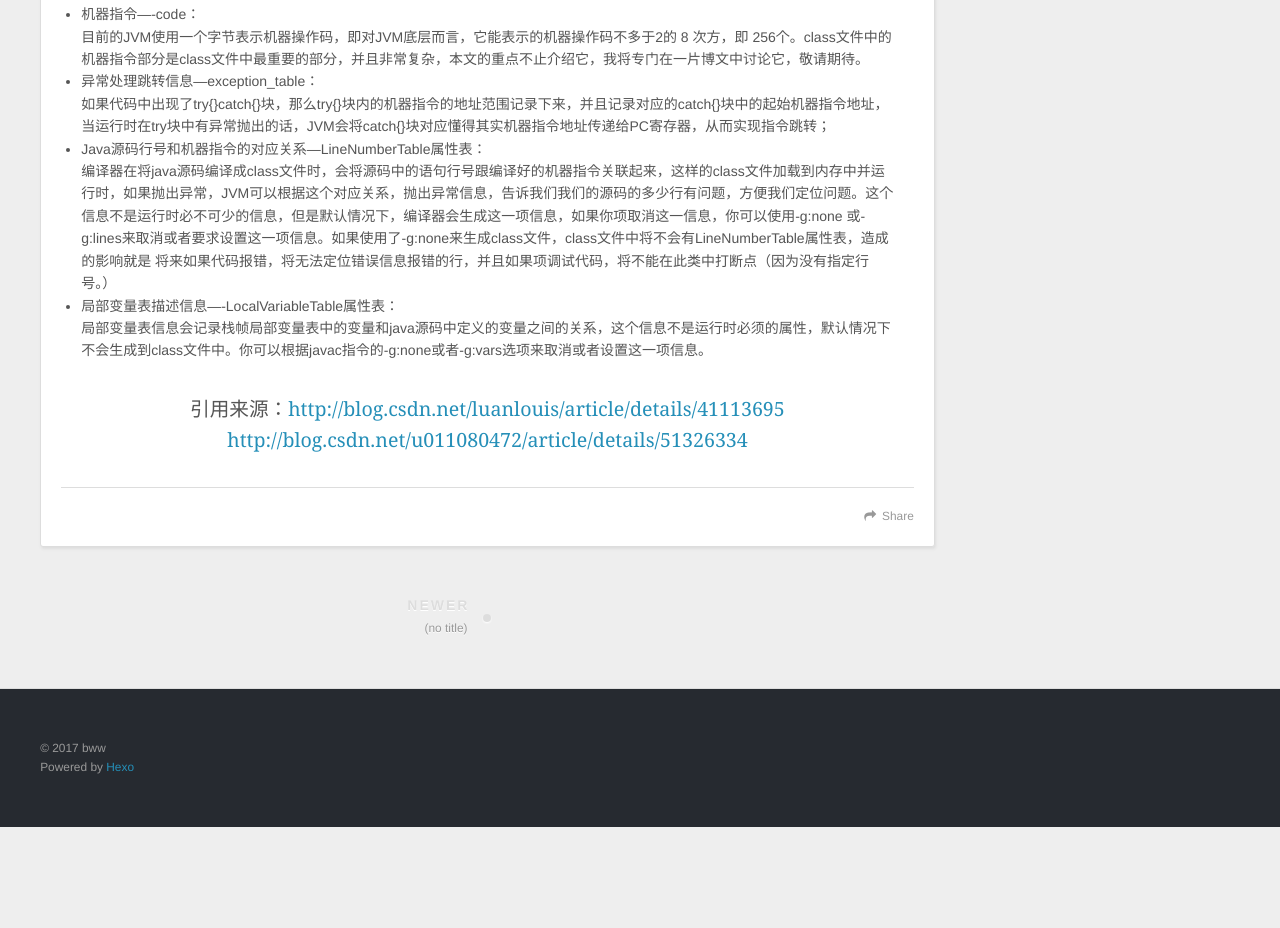
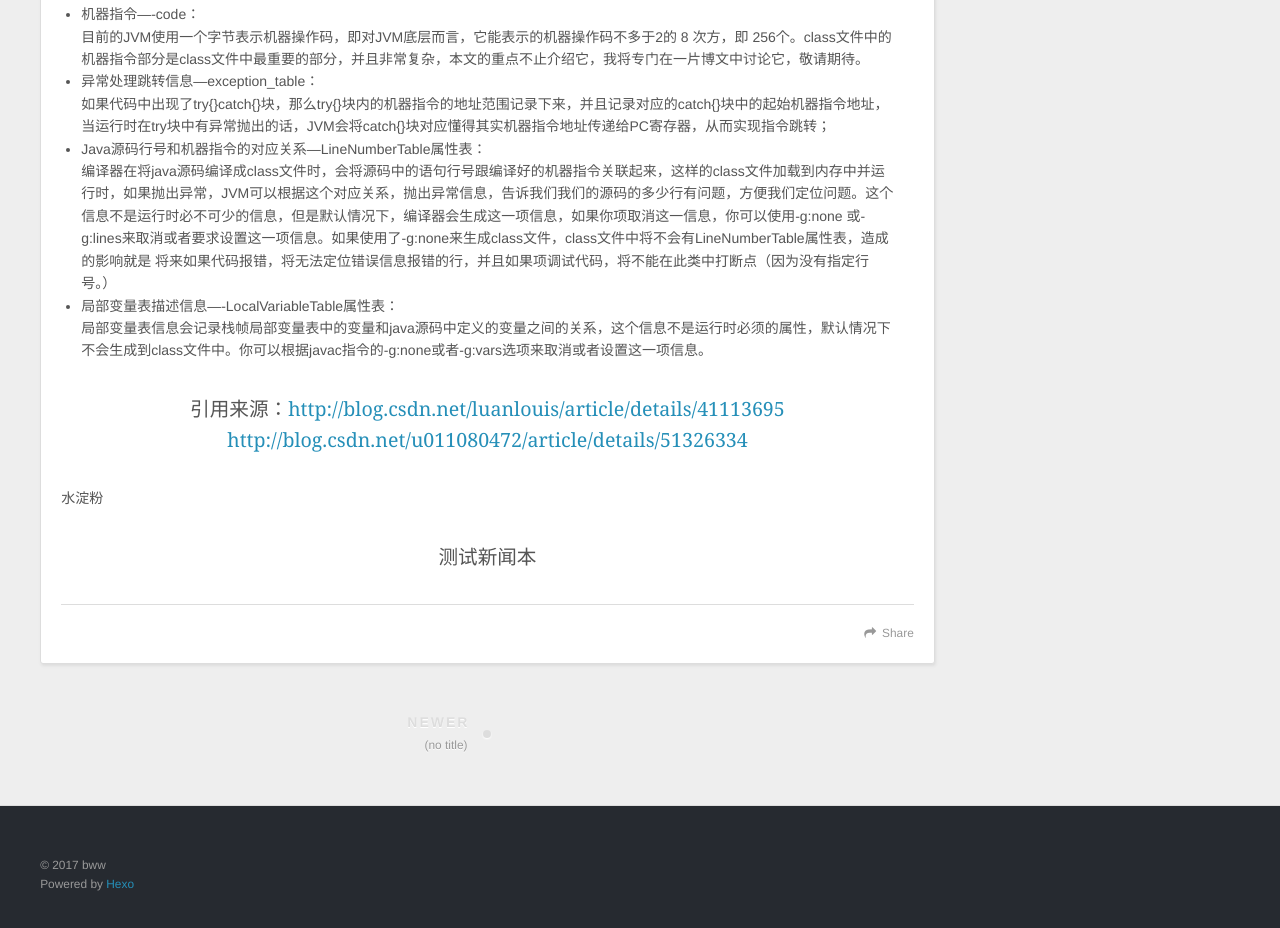
Before and after one commit to henjuese/henjuese.github.io, a plain HTML site: page 2017/06/05/jvm-class/index.html in a window 1280 px wide. Shown: the part 10391-11319 px from the top of the page. Before the commit the page ends 11218 px from the top, so only its background shows below. Drawn offline with nearby package versions, Linux system fonts and the light colour scheme.

Commit message:
Site updated: 2017-06-15 16:06:29

```diff
--- a/2017/06/05/jvm-class/index.html
+++ b/2017/06/05/jvm-class/index.html
@@ -29,7 +29,7 @@
 <meta property="og:image" content="http://img.blog.csdn.net/20141114104145226">
 <meta property="og:image" content="http://img.blog.csdn.net/20141114150716551">
 <meta property="og:image" content="http://img.blog.csdn.net/20141116114625218">
-<meta property="og:updated_time" content="2017-06-15T07:49:33.000Z">
+<meta property="og:updated_time" content="2017-06-15T08:05:49.000Z">
 <meta name="twitter:card" content="summary">
 <meta name="twitter:title" content="小保">
 <meta name="twitter:description" content="jvm-class类文件结构（三）Java虚拟机已经实现了语言无关性的特点。而实现语言无关性的基础是虚拟机和字节码的存储格式，Java虚拟机已经不和包括Java语言在内的任何语言绑定。它只与“class”文件这种特定的二进制文件相关联。在class文件中包含了Java虚拟机指令集和符号表以及若干辅助信息。  任何编程语言只要能编译成class文件，并且符合class规定的文件格式，就可以在java">
@@ -173,7 +173,11 @@
 <li>局部变量表描述信息—-LocalVariableTable属性表：<br>局部变量表信息会记录栈帧局部变量表中的变量和java源码中定义的变量之间的关系，这个信息不是运行时必须的属性，默认情况下不会生成到class文件中。你可以根据javac指令的-g:none或者-g:vars选项来取消或者设置这一项信息。</li>
 </ul>
 <blockquote>
-<p>引用来源：<a href="http://blog.csdn.net/luanlouis/article/details/41113695" target="_blank" rel="external">http://blog.csdn.net/luanlouis/article/details/41113695</a><br><a href="http://blog.csdn.net/u011080472/article/details/51326334" target="_blank" rel="external">http://blog.csdn.net/u011080472/article/details/51326334</a></p>
+<p>引用来源：<a href="http://blog.csdn.net/luanlouis/article/details/41113695" target="_blank" rel="external">http://blog.csdn.net/luanlouis/article/details/41113695</a><br><a href="http://blog.csdn.net/u011080472/article/details/51326334" target="_blank" rel="external">http://blog.csdn.net/u011080472/article/details/51326334</a>   </p>
+</blockquote>
+<p>水淀粉</p>
+<blockquote>
+<p>测试新闻本</p>
 </blockquote>
 
 
```
Also changed, not shown: index.html (+5 -1 lines).
